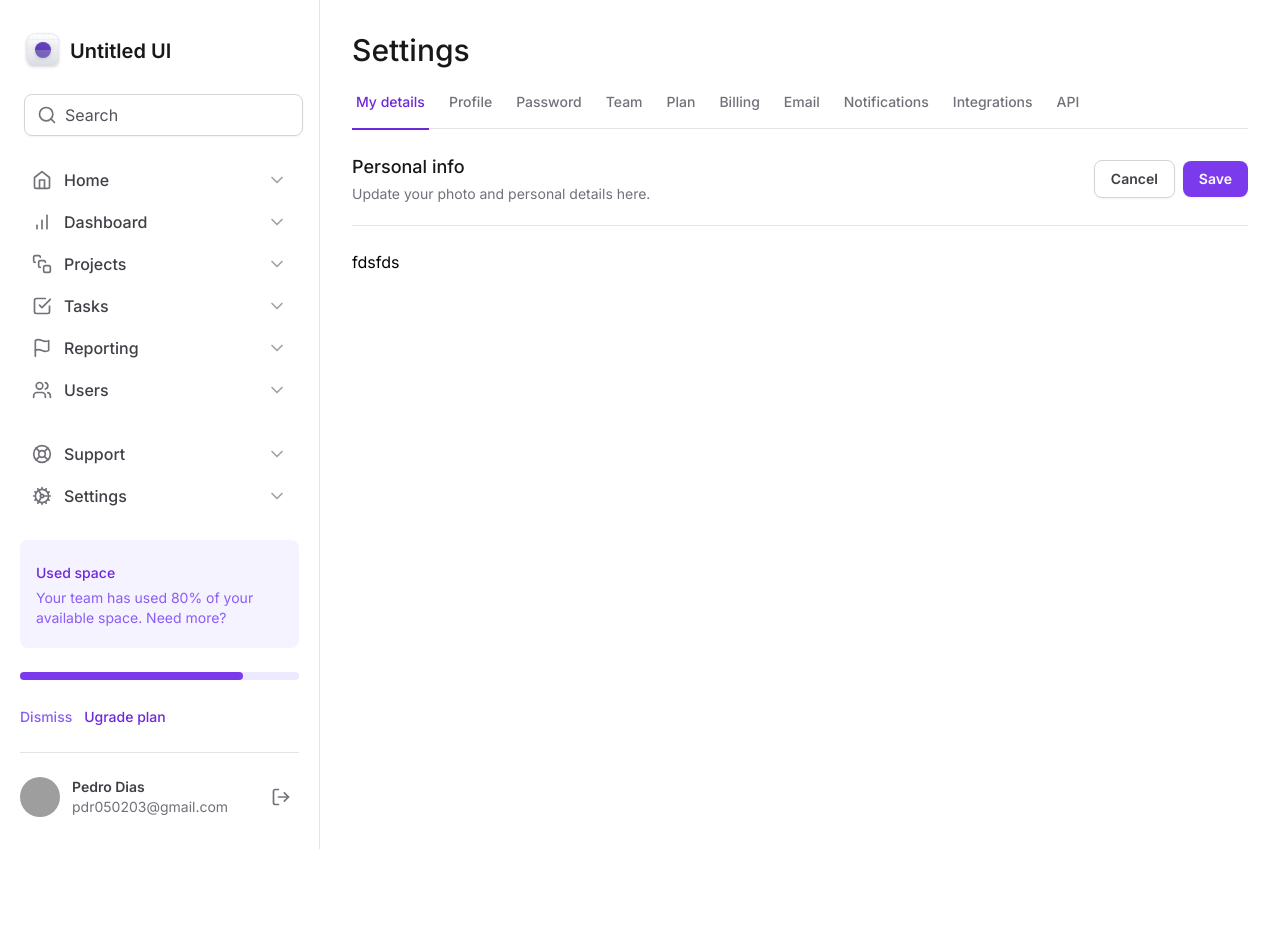
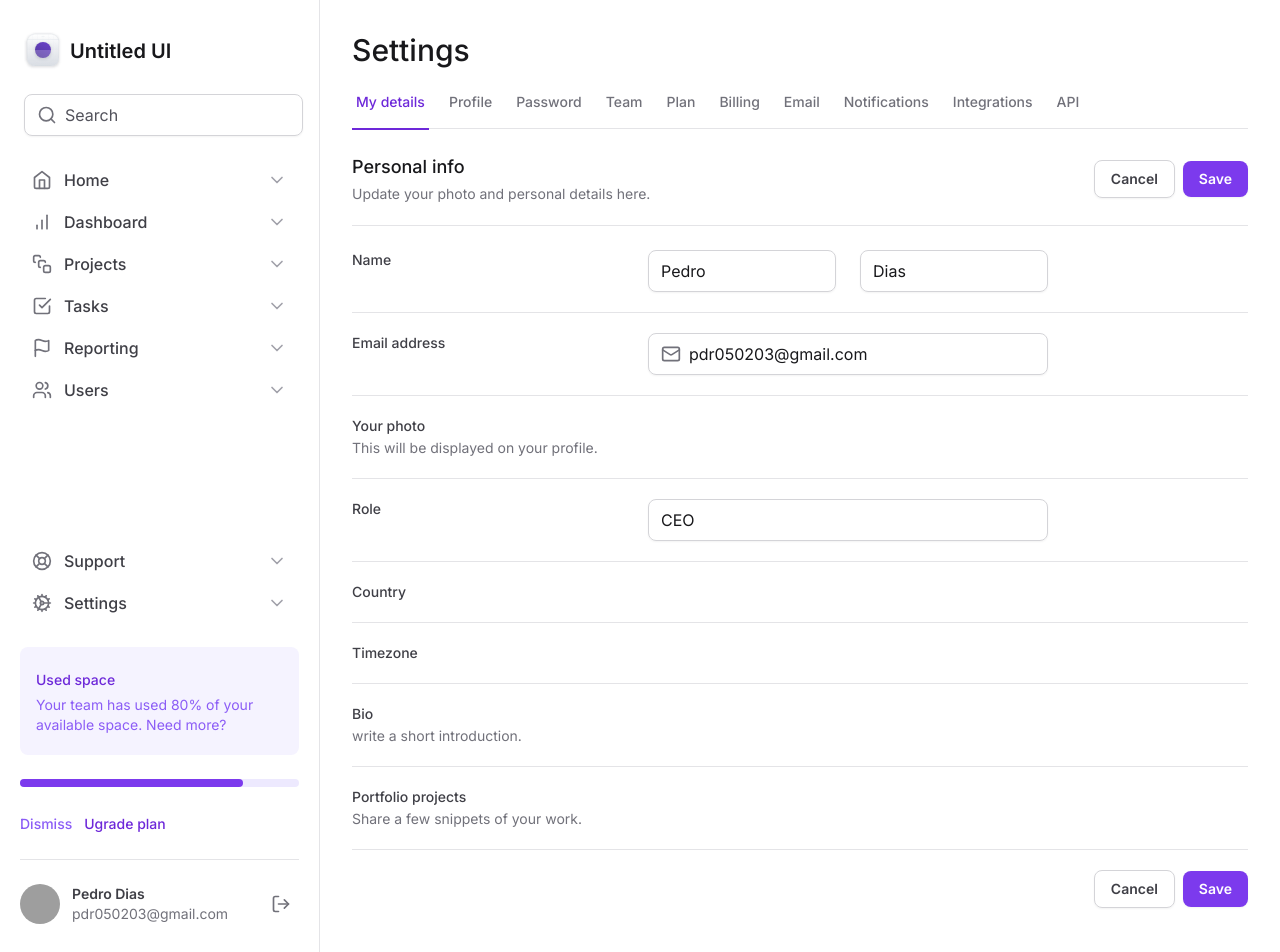
Before and after one commit to diaspd/untitled-ui, a Next.js app: page / in a window 1280 px wide. Shown: the top 952 px of the page. Before the commit the page ends 849 px from the top, so only its background shows below. Built offline with nearby package versions, Linux system fonts and the light colour scheme; grey boxes are pictures that could not be loaded.

Commit message:
estructuring the form

```diff
--- a/src/app/page.tsx
+++ b/src/app/page.tsx
@@ -1,4 +1,6 @@
 import { SettingsTabs } from '@/components/SettingsTabs'
+import * as Input from '@/components/Sidebar/Input'
+import { Mail } from 'lucide-react'
 
 export default function Home() {
   return (
@@ -34,8 +36,126 @@
           </div>
         </div>
 
-        <form id="settings" className="mt-6 flex w-full flex-col">
-          fdsfds
+        <form
+          id="settings"
+          className="mt-6 flex w-full flex-col gap-5 divide-y divide-zinc-200"
+        >
+          <div className="grid grid-cols-form gap-3">
+            <label
+              htmlFor="firstName"
+              className="text-sm font-medium text-zinc-700"
+            >
+              Name
+            </label>
+            <div className="grid grid-cols-2 gap-6">
+              <Input.Root>
+                <Input.Control id="firstName" defaultValue="Pedro" />
+              </Input.Root>
+
+              <Input.Root>
+                <Input.Control defaultValue="Dias" />
+              </Input.Root>
+            </div>
+          </div>
+
+          <div className="grid grid-cols-form gap-3 pt-5">
+            <label
+              htmlFor="email"
+              className="text-sm font-medium text-zinc-700"
+            >
+              Email address
+            </label>
+            <Input.Root>
+              <Input.Prefix>
+                <Mail className="h-5 w-5 text-zinc-500" />
+              </Input.Prefix>
+              <Input.Control
+                id="email"
+                type="email"
+                defaultValue="pdr050203@gmail.com"
+              />
+            </Input.Root>
+          </div>
+
+          <div className="grid grid-cols-form gap-3 pt-5">
+            <label
+              htmlFor="email"
+              className="text-sm font-medium text-zinc-700"
+            >
+              Your photo
+              <span className="mt-0.5 block text-sm font-normal text-zinc-500">
+                This will be displayed on your profile.
+              </span>
+            </label>
+            <div></div>
+          </div>
+
+          <div className="grid grid-cols-form gap-3 pt-5">
+            <label htmlFor="role" className="text-sm font-medium text-zinc-700">
+              Role
+            </label>
+            <Input.Root>
+              <Input.Control id="role" defaultValue="CEO" />
+            </Input.Root>
+          </div>
+
+          <div className="grid grid-cols-form gap-3 pt-5">
+            <label
+              htmlFor="country"
+              className="text-sm font-medium text-zinc-700"
+            >
+              Country
+            </label>
+            <div></div>
+          </div>
+
+          <div className="grid grid-cols-form gap-3 pt-5">
+            <label
+              htmlFor="timezone"
+              className="text-sm font-medium text-zinc-700"
+            >
+              Timezone
+            </label>
+            <div></div>
+          </div>
+
+          <div className="grid grid-cols-form gap-3 pt-5">
+            <label htmlFor="bio" className="text-sm font-medium text-zinc-700">
+              Bio
+              <span className="mt-0.5 block text-sm font-normal text-zinc-500">
+                write a short introduction.
+              </span>
+            </label>
+            <div></div>
+          </div>
+
+          <div className="grid grid-cols-form gap-3 pt-5">
+            <label
+              htmlFor="projects"
+              className="text-sm font-medium text-zinc-700"
+            >
+              Portfolio projects
+              <span className="mt-0.5 block text-sm font-normal text-zinc-500">
+                Share a few snippets of your work.
+              </span>
+            </label>
+            <div></div>
+          </div>
+
+          <div className="flex items-center justify-end gap-2 pt-5">
+            <button
+              type="button"
+              className="rounded-lg border border-zinc-300 px-4 py-2 text-sm font-semibold text-zinc-700 shadow-sm hover:bg-zinc-50"
+            >
+              Cancel
+            </button>
+            <button
+              type="submit"
+              className="rounded-lg bg-violet-600 px-4 py-2 text-sm font-semibold text-white shadow-sm hover:bg-violet-700"
+            >
+              Save
+            </button>
+          </div>
         </form>
       </div>
     </>
--- a/tailwind.config.js
+++ b/tailwind.config.js
@@ -5,12 +5,10 @@
     extend: {
       gridTemplateColumns: {
         app: 'minmax(18rem, 20rem) 1fr',
+        form: 'minmax(7.5rem, 17.5rem) minmax(25rem, 1fr) minmax(0, 15rem)',
       },
       maxWidth: {
         app: '700px',
-      },
-      colors: {
-        diego: '#8257e6',
       },
     },
   },
```
